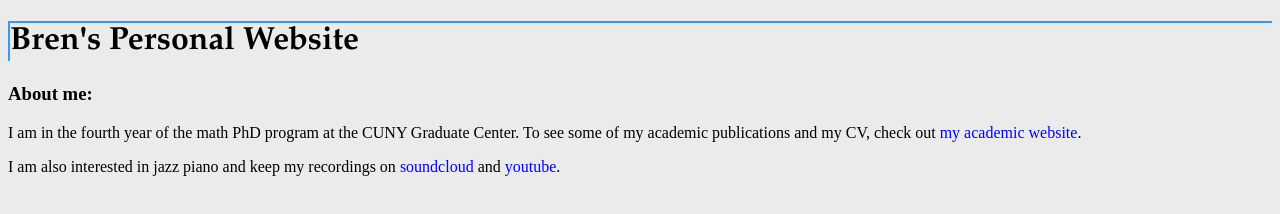
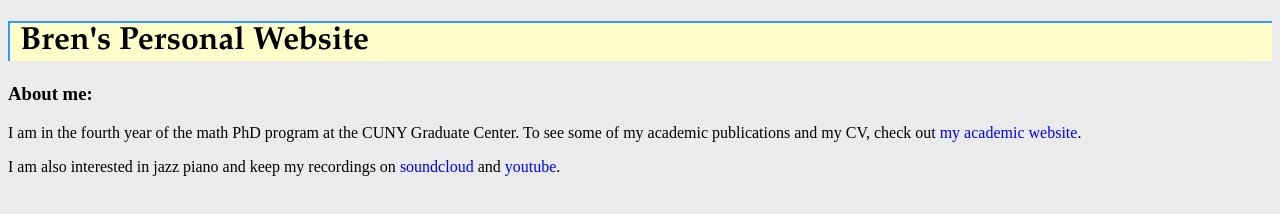
Before and after one commit to bcavallo/bcavallo.github.io, a plain HTML site: page index.html in a window 1280 px wide. Drawn offline with Linux system fonts and the light colour scheme.

Commit message:
Update stylesheet.css

```diff
--- a/stylesheet.css
+++ b/stylesheet.css
@@ -7,6 +7,8 @@ h1 {
     border: 2px solid #3399FF;
     border-bottom-width: 0px;
     border-right-width: 0px;
+    background-color: #FFFFCC;
+    padding-left: 10px;
 }
 
 a:link {
```
